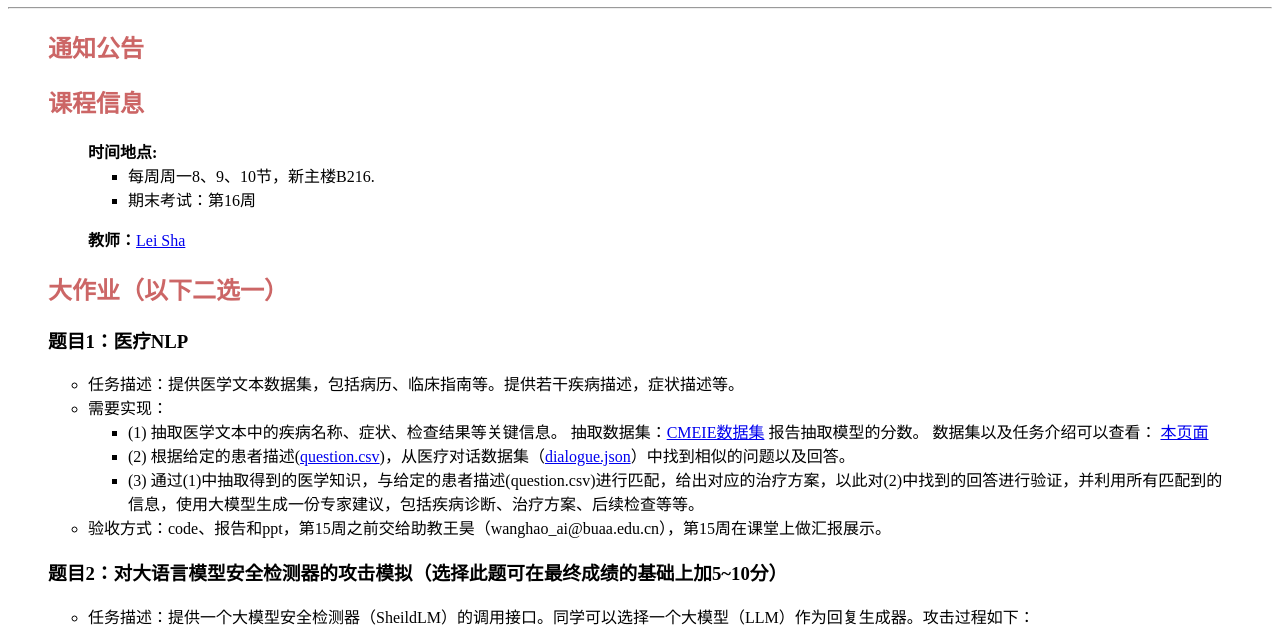
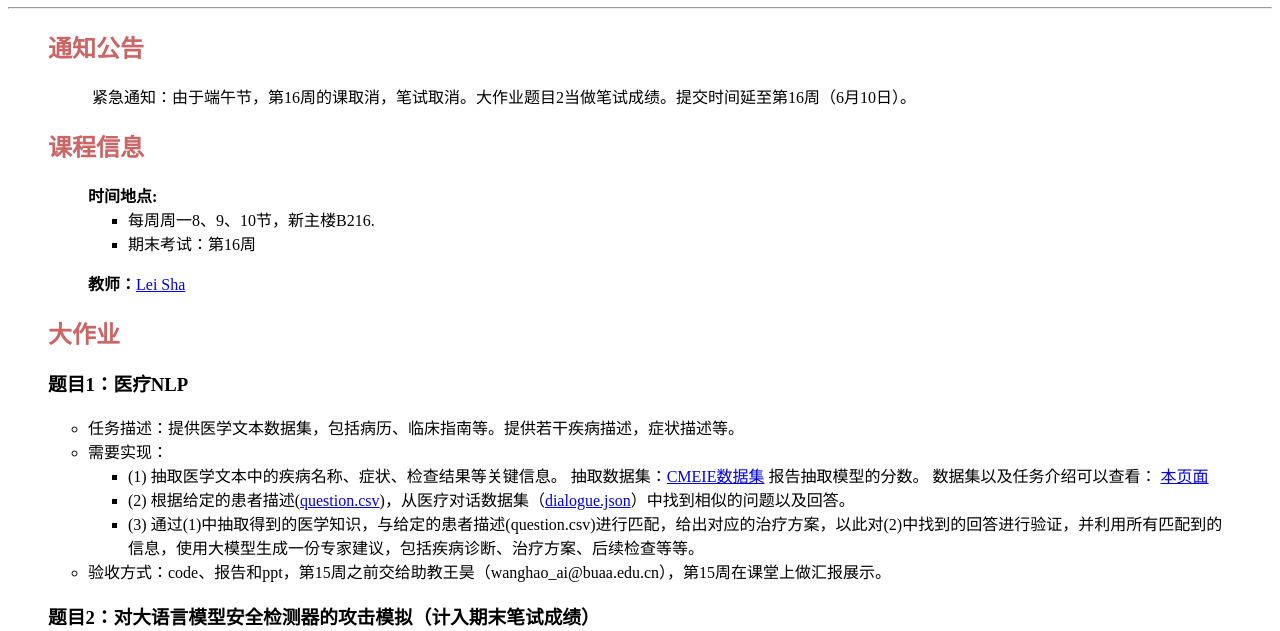
Before and after one commit to shalei120/shalei120.github.io, a plain HTML site: page course/NLP/Natural_Language_Processing.html in a window 1280 px wide. Shown: the part 165-796 px from the top of the page. Drawn offline with Linux system fonts and the light colour scheme.

Commit message:
16holiday

```diff
--- a/course/NLP/Natural_Language_Processing.html
+++ b/course/NLP/Natural_Language_Processing.html
@@ -32,9 +32,9 @@
 <div id="center">
 	<blockquote>
 		<h2><a name="announcements"><font color="#CC6666">通知公告</font></a></h2>
-		<!--ul style="list-style: none;">
-			<li><p>Important announcements will be posted on <a href="https://piazza.com/stanford/winter2018/cs228">Piazza</a>.</p></li>
-		</ul-->
+		<ul style="list-style: none;">
+			<li><p> 紧急通知：由于端午节，第16周的课取消，笔试取消。大作业题目2当做笔试成绩。提交时间延至第16周（6月10日）。</p></li>
+		</ul>
 
 		<h2><a name="info"><font color="#CC6666">课程信息</font></a></h2>
 		<ul style="list-style: none;">
@@ -57,7 +57,7 @@
 			</li-->
 		</ul>
 
-		<h2><a name="coursework"><font color="#CC6666">大作业（以下二选一）</font></a></h2>
+		<h2><a name="coursework"><font color="#CC6666">大作业</font></a></h2>
 		<h3><b>题目1：医疗NLP</b></h3>
 		<ul type="circle">
 			<li>任务描述：提供医学文本数据集，包括病历、临床指南等。提供若干疾病描述，症状描述等。</li>
@@ -77,7 +77,7 @@
 			</li>
 			<li>验收方式：code、报告和ppt，第15周之前交给助教王昊（wanghao_ai@buaa.edu.cn），第15周在课堂上做汇报展示。</li>
 		</ul>
-		<h3><b>题目2：对大语言模型安全检测器的攻击模拟（选择此题可在最终成绩的基础上加5~10分）</b></h3>
+		<h3><b>题目2：对大语言模型安全检测器的攻击模拟（计入期末笔试成绩）</b></h3>
 			<ul type="circle">
 			<li>任务描述：提供一个大模型安全检测器（SheildLM）的调用接口。同学可以选择一个大模型（LLM）作为回复生成器。攻击过程如下：</li>
 			<ul type="circle">
```
Also changed, not shown: index.htm (+28 -3 lines), 2 other files.
